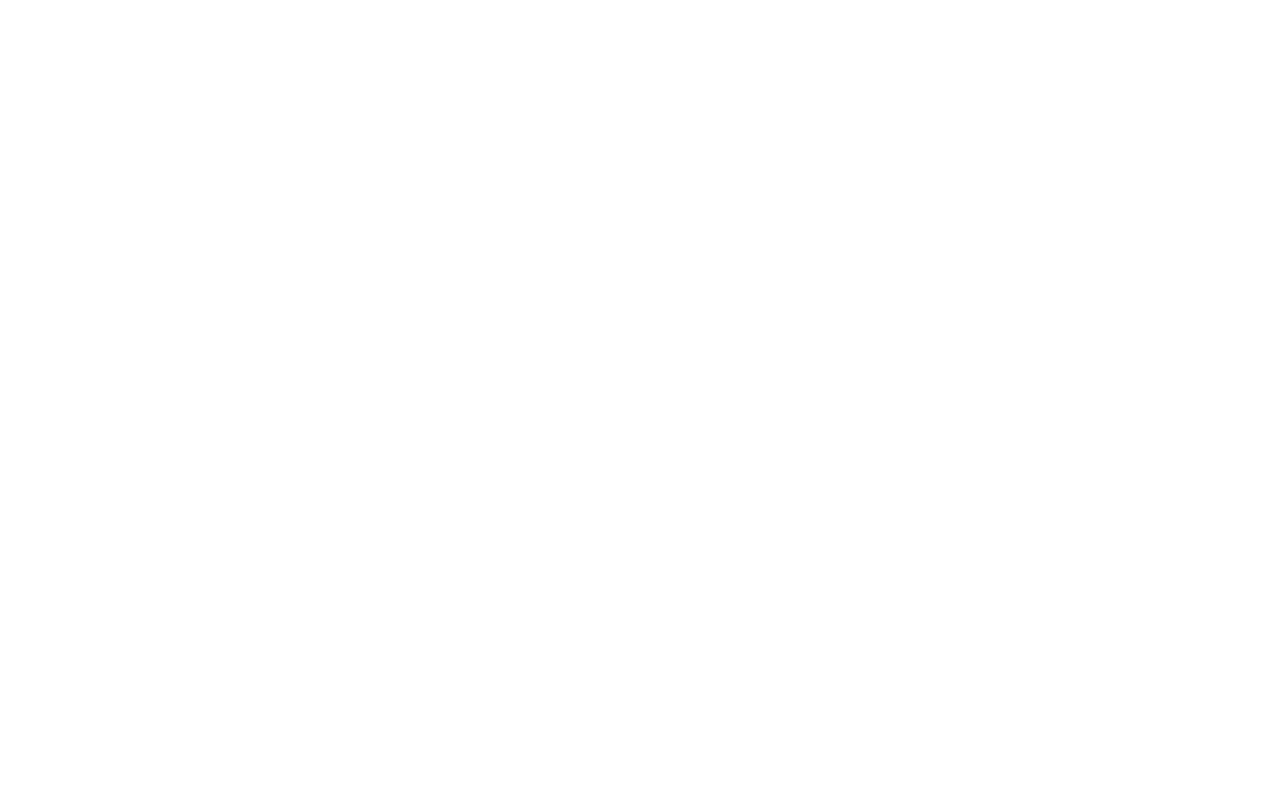
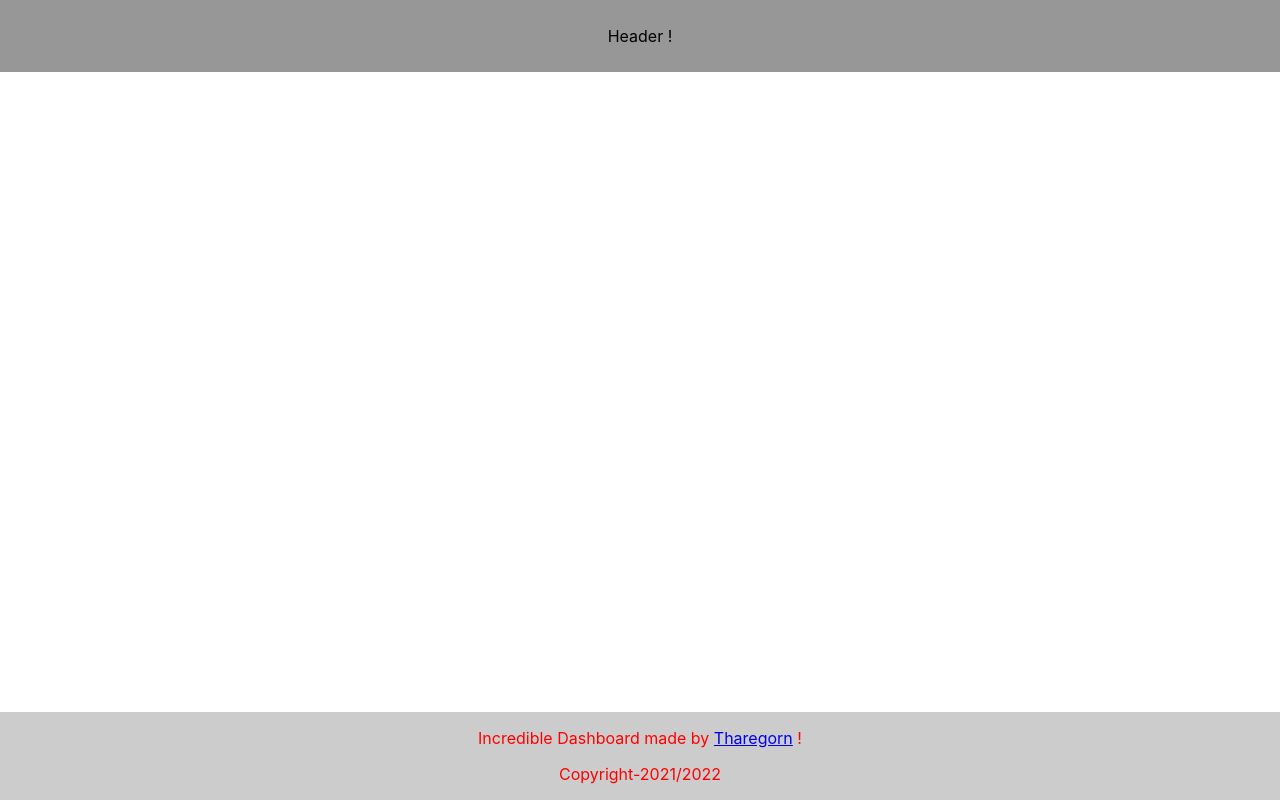
Before and after one commit to Tharegorn/Dashboard, a React (Create React App) app in the folder client/: page /dashboard in a window 1280 px wide. Built offline with nearby package versions, Linux system fonts and the light colour scheme.

Commit message:
add full header and footer (register login and home page quoite good for front end) missing resquests and redirects

```diff
--- a/client/src/App.js
+++ b/client/src/App.js
@@ -1,22 +1,26 @@
-import logo from './logo.svg';
+import logo from "./logo.svg";
 import React from "react";
 import { BrowserRouter as Router, Route } from "react-router-dom";
-import Home from "./routes/home/home"
-import Login from "./routes/login/login"
-import Register from "./routes/register/register"
+import Footer from "./components/footer";
+import Header from "./components/header";
+import Home from "./routes/home/home";
+import Login from "./routes/login/login";
+import Register from "./routes/register/register";
 // import Dashboard from "./routes/dashboard/dashboard"
 // import Admin from "./routes/admin/admin"
-import './App.css';
+import "./App.css";
 
 function App() {
   return (
     <Router>
       <div>
+      <Header />
         <Route exact path="/" component={Home} />
         <Route path="/login" component={Login} />
         <Route path="/register" component={Register} />
         {/* <Route path="/admin" component={Admin} /> */}
         {/* <Route path="/dashboard" component={Dashboard} /> */}
+        <Footer />
       </div>
     </Router>
   );
--- /dev/null
+++ b/client/src/components/footer.css
@@ -0,0 +1,9 @@
+footer {
+    color: red;
+  background: #ccc;
+  position: absolute;
+  text-align: center;
+  bottom: 0;
+  width: 100%;
+  /* height: 50px; */
+}
--- /dev/null
+++ b/client/src/components/footer.js
@@ -0,0 +1,12 @@
+import React from "react";
+import "./footer.css"
+function Footer() {
+  return (
+    <footer>
+      <p>Incredible Dashboard made by <a href="https://github.com/tharegorn">Tharegorn</a> !</p>
+      <p>Copyright-2021/2022</p>
+    </footer>
+  );
+}
+
+export default Footer;
--- /dev/null
+++ b/client/src/components/header.css
@@ -0,0 +1,5 @@
+header{
+	padding:10px 0px;
+	background-color:#979797; /*Couleur de fond*/
+	text-align:center;/*texte centré*/
+}
--- /dev/null
+++ b/client/src/components/header.js
@@ -0,0 +1,11 @@
+import React from "react";
+import "./header.css"
+function Header() {
+  return (
+    <header>
+      <p>Header !</p>
+    </header>
+  );
+}
+
+export default Header;
--- a/client/src/routes/register/register.js
+++ b/client/src/routes/register/register.js
@@ -70,7 +70,7 @@
         <FormHelperText>{help}</FormHelperText>
       </FormControl>
       <div>
-        Already have an account ? Let's move <Link to="/register">there</Link> !
+        Already have an account ? Let's move <Link to="/login">there</Link> !
       </div>
     </div>
   );
```
Also changed, not shown: 1 other file (tests, documents, lock files or other folders). Lines whose indentation alone changed are shown as unchanged.
